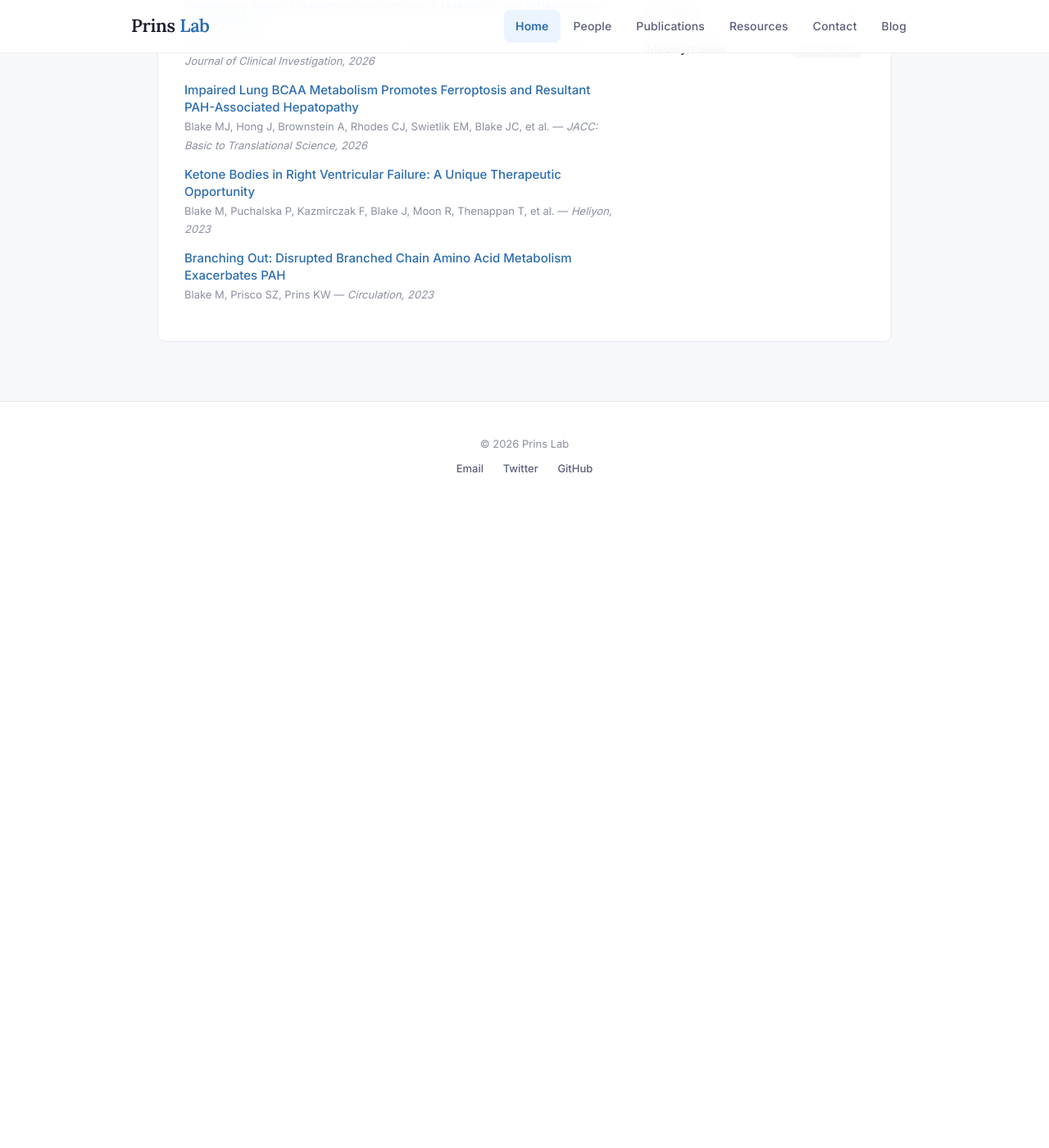
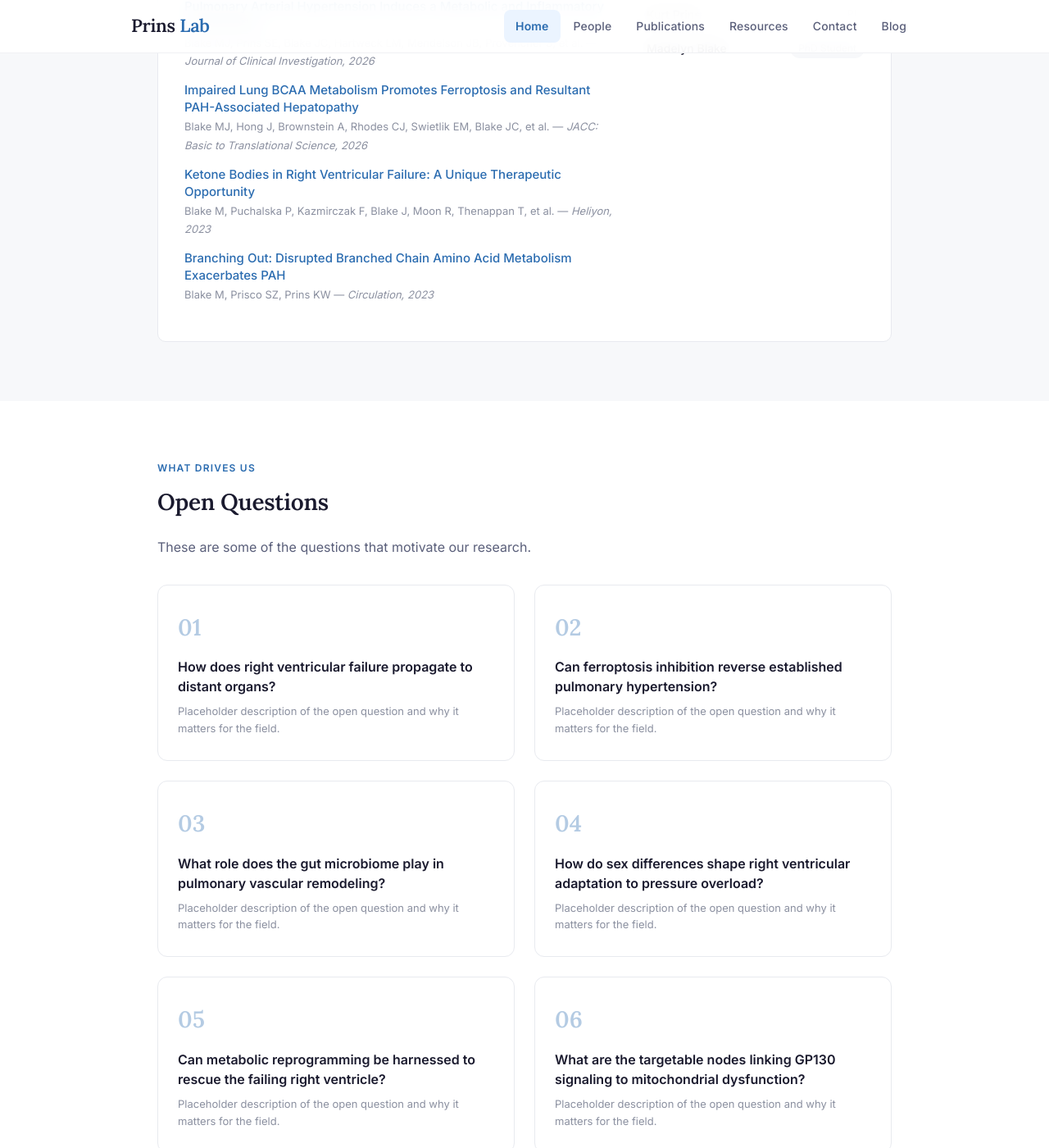
Before and after one commit to blake561/prins-lab-website, a Jekyll site: the page built from index.html, in a window 1280 px wide and 1400 px high, scrolled down 1420 px. Shown: the whole window at 82% size. Built offline with Jekyll 4.4.1, drawn with Linux system fonts in a browser that asks for light colours; before the commit the page ends 2050 px from its top, so only the background shows below that.

Commit message:
Fix Sasha's degree, add Open Questions section to homepage
- Sasha Prisco corrected to MD PhD
- New Open Questions grid with 6 placeholder cards
- Cards have numbered labels, hover lift effect, and responsive grid layout

Co-Authored-By: Claude Opus 4.6 <noreply@anthropic.com>

```diff
--- a/assets/css/style.css
+++ b/assets/css/style.css
@@ -473,6 +473,46 @@ nav a.active {
   color: var(--text-light);
 }
 
+/* ── Open Questions ── */
+.questions-grid {
+  display: grid;
+  grid-template-columns: repeat(auto-fill, minmax(300px, 1fr));
+  gap: 24px;
+  margin-top: 32px;
+}
+.question-card {
+  background: var(--bg);
+  border: 1px solid var(--border);
+  border-radius: 12px;
+  padding: 28px 24px;
+  transition: transform var(--transition), box-shadow var(--transition);
+}
+.question-card:hover {
+  transform: translateY(-3px);
+  box-shadow: 0 8px 24px rgba(0,0,0,0.08);
+}
+.question-number {
+  display: inline-block;
+  font-family: 'Lora', Georgia, serif;
+  font-size: 28px;
+  font-weight: 700;
+  color: var(--accent);
+  opacity: 0.35;
+  margin-bottom: 12px;
+}
+.question-card h3 {
+  font-size: 16px;
+  font-weight: 600;
+  line-height: 1.5;
+  margin-bottom: 8px;
+  color: var(--text);
+}
+.question-card p {
+  font-size: 13px;
+  color: var(--text-muted);
+  line-height: 1.6;
+}
+
 /* ── Resources ── */
 .resource-list {
   list-style: none;
--- a/index.html
+++ b/index.html
@@ -65,6 +65,47 @@ title: Home
   </div>
 </div>
 
+<div class="section">
+  <div class="section-inner">
+    <div class="section-label">What Drives Us</div>
+    <h2>Open Questions</h2>
+    <p>These are some of the questions that motivate our research.</p>
+
+    <div class="questions-grid">
+      <div class="question-card">
+        <span class="question-number">01</span>
+        <h3>How does right ventricular failure propagate to distant organs?</h3>
+        <p>Placeholder description of the open question and why it matters for the field.</p>
+      </div>
+      <div class="question-card">
+        <span class="question-number">02</span>
+        <h3>Can ferroptosis inhibition reverse established pulmonary hypertension?</h3>
+        <p>Placeholder description of the open question and why it matters for the field.</p>
+      </div>
+      <div class="question-card">
+        <span class="question-number">03</span>
+        <h3>What role does the gut microbiome play in pulmonary vascular remodeling?</h3>
+        <p>Placeholder description of the open question and why it matters for the field.</p>
+      </div>
+      <div class="question-card">
+        <span class="question-number">04</span>
+        <h3>How do sex differences shape right ventricular adaptation to pressure overload?</h3>
+        <p>Placeholder description of the open question and why it matters for the field.</p>
+      </div>
+      <div class="question-card">
+        <span class="question-number">05</span>
+        <h3>Can metabolic reprogramming be harnessed to rescue the failing right ventricle?</h3>
+        <p>Placeholder description of the open question and why it matters for the field.</p>
+      </div>
+      <div class="question-card">
+        <span class="question-number">06</span>
+        <h3>What are the targetable nodes linking GP130 signaling to mitochondrial dysfunction?</h3>
+        <p>Placeholder description of the open question and why it matters for the field.</p>
+      </div>
+    </div>
+  </div>
+</div>
+
 <script>
 function showThread(id, btn) {
   document.querySelectorAll('.thread-detail').forEach(d => d.classList.remove('active'));
--- a/pages/people.html
+++ b/pages/people.html
@@ -48,7 +48,7 @@ permalink: /people/
     </thead>
     <tbody>
       <tr>
-        <td>Sasha Prisco, PhD</td>
+        <td>Sasha Prisco, MD PhD</td>
         <td>Postdoc</td>
         <td>–2023</td>
         <td>Assistant Professor of Medicine, Cardiovascular Division, University of Minnesota</td>
```
